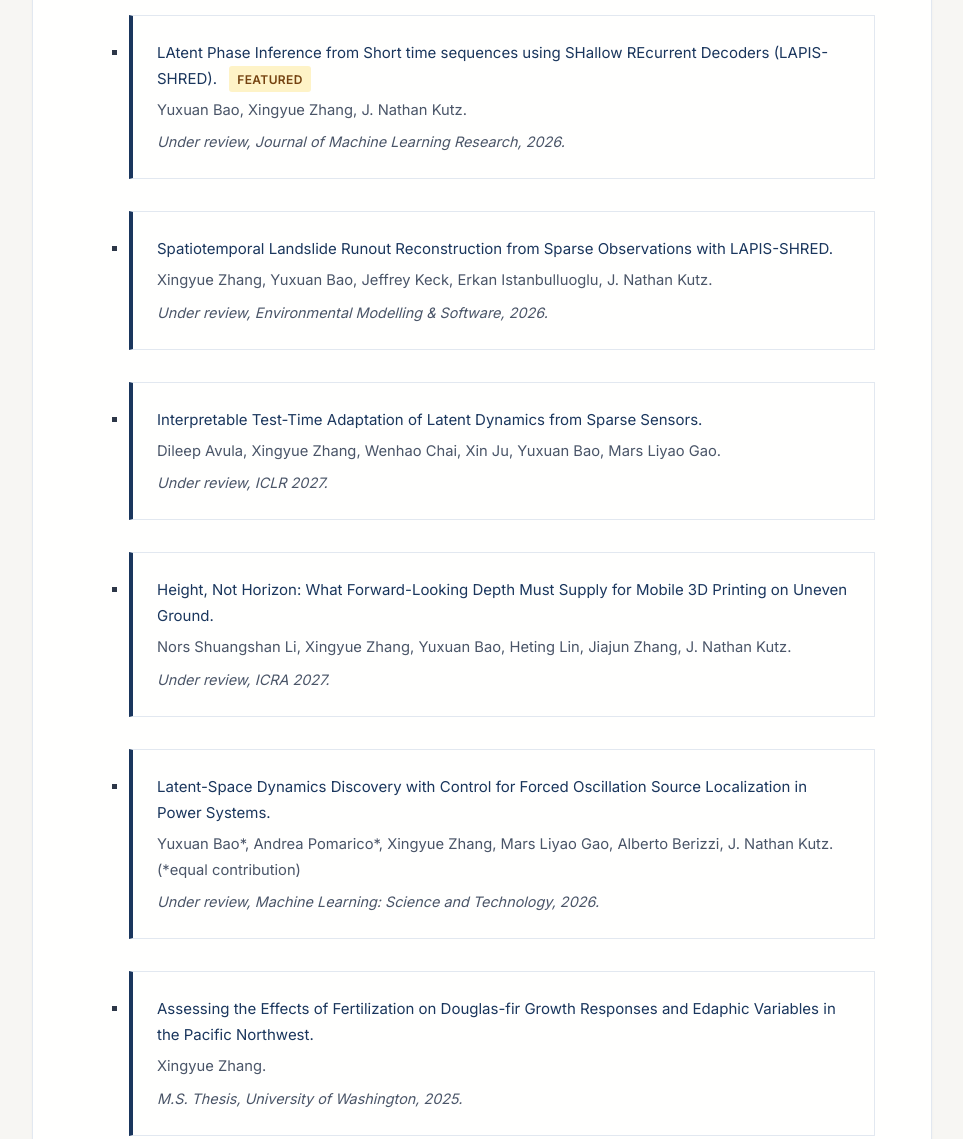
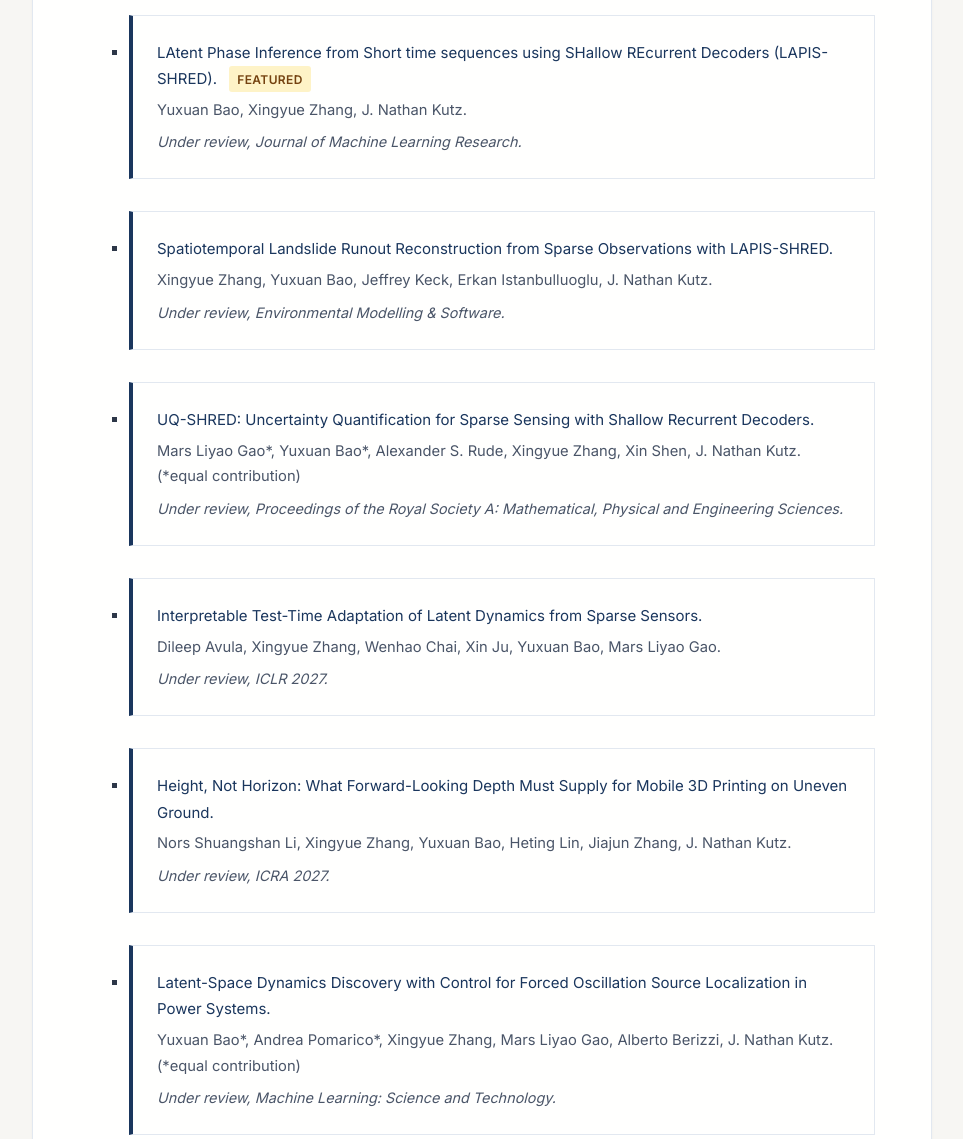
Before and after one commit to xswzaqnjimko/xswzaqnjimko.github.io, a plain HTML site: page publication.html in a window 1280 px wide. Shown: the part 300-1439 px from the top of the page, without its empty margins (158-1121 px from the left). Drawn offline with Linux system fonts and the light colour scheme.

Commit message:
update files

```diff
--- a/publication.html
+++ b/publication.html
@@ -38,13 +38,19 @@
             <a href="https://arxiv.org/abs/2604.01216">LAtent Phase Inference from Short time sequences using SHallow REcurrent Decoders (LAPIS-SHRED).</a>
             <span class="badge">Featured</span>
             <div class="publication-authors">Yuxuan Bao, Xingyue Zhang, J. Nathan Kutz.</div>
-            <div class="publication-venue">Under review, <em>Journal of Machine Learning Research</em>, 2026.</div>
+            <div class="publication-venue">Under review, <em>Journal of Machine Learning Research</em>.</div>
         </li>
 
         <li class="publication-item">
             <a>Spatiotemporal Landslide Runout Reconstruction from Sparse Observations with LAPIS-SHRED.</a>
             <div class="publication-authors">Xingyue Zhang, Yuxuan Bao, Jeffrey Keck, Erkan Istanbulluoglu, J. Nathan Kutz.</div>
-            <div class="publication-venue">Under review, <em>Environmental Modelling &amp; Software</em>, 2026.</div>
+            <div class="publication-venue">Under review, <em>Environmental Modelling &amp; Software</em>.</div>
+        </li>
+
+        <li class="publication-item">
+            <a href="https://arxiv.org/abs/2604.01305">UQ-SHRED: Uncertainty Quantification for Sparse Sensing with Shallow Recurrent Decoders.</a>
+            <div class="publication-authors">Mars Liyao Gao*, Yuxuan Bao*, Alexander S. Rude, Xingyue Zhang, Xin Shen, J. Nathan Kutz. (*equal contribution)</div>
+            <div class="publication-venue">Under review, <em>Proceedings of the Royal Society A: Mathematical, Physical and Engineering Sciences</em>.</div>
         </li>
 
         <li class="publication-item">
@@ -62,7 +68,7 @@
         <li class="publication-item">
             <a>Latent-Space Dynamics Discovery with Control for Forced Oscillation Source Localization in Power Systems.</a>
             <div class="publication-authors">Yuxuan Bao*, Andrea Pomarico*, Xingyue Zhang, Mars Liyao Gao, Alberto Berizzi, J. Nathan Kutz. (*equal contribution)</div>
-            <div class="publication-venue">Under review, <em>Machine Learning: Science and Technology</em>, 2026.</div>
+            <div class="publication-venue">Under review, <em>Machine Learning: Science and Technology</em>.</div>
         </li>
 
         <li class="publication-item">
```
Also changed, not shown: index.html (+5 -0 lines), projects.html (+3 -3 lines).
